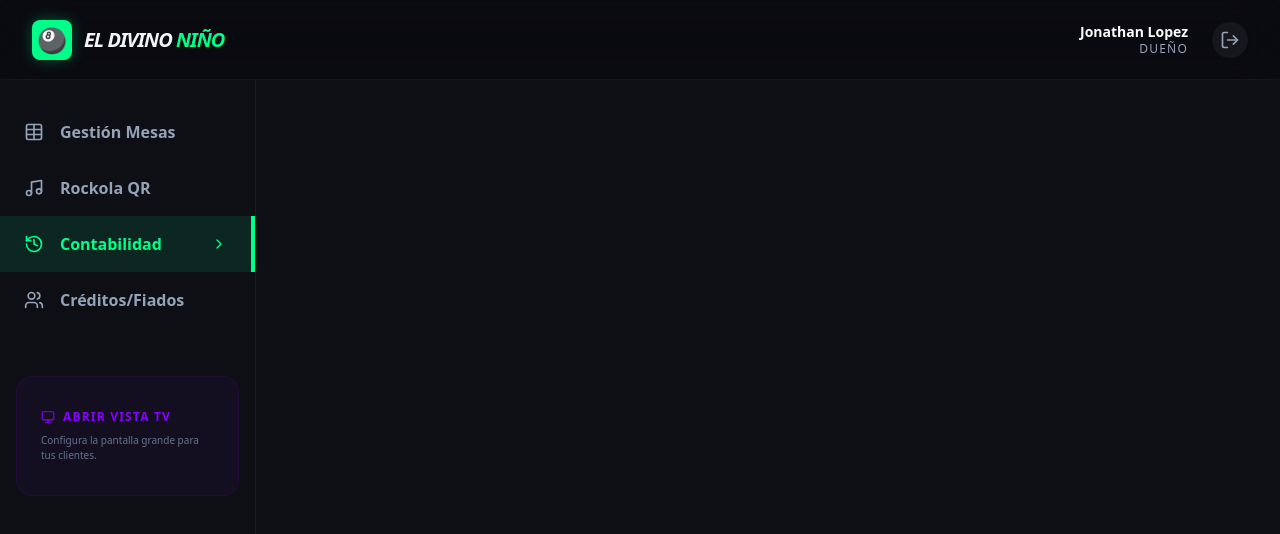
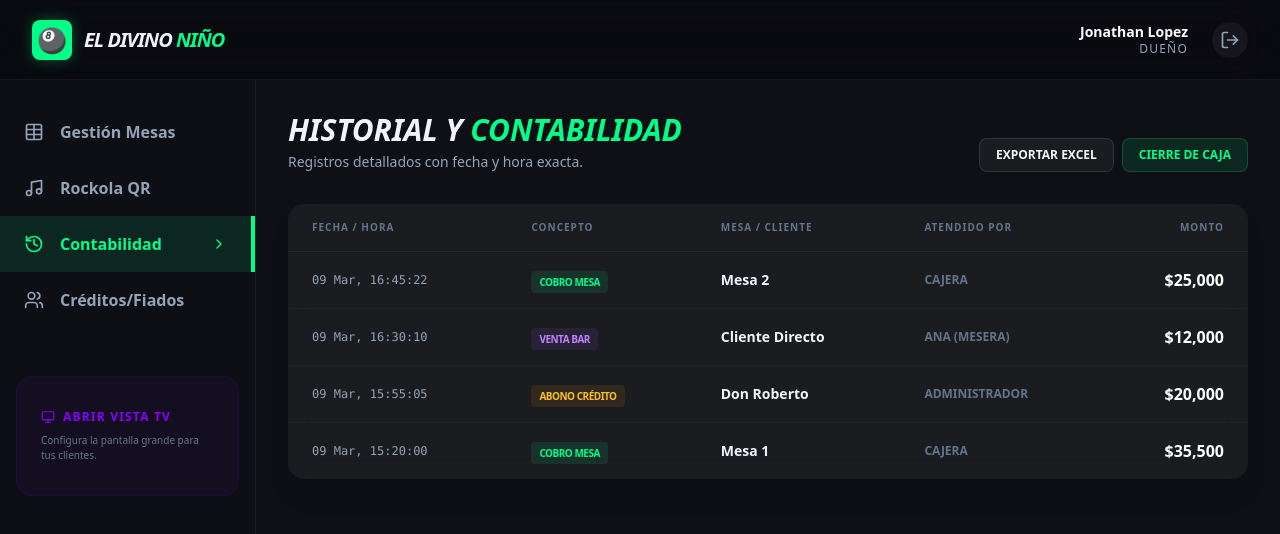
Before and after one commit to jonathanlopezb/billarbrujo, a React (Vite) app: page / in a window 1280 px wide. Both pictures are taken after a click on the button "Contabilidad". Shown: the top 534 px of the page. Built offline with nearby package versions, Linux system fonts and the light colour scheme.

Commit message:
feat: Historial de contabilidad con marcas de tiempo

```diff
--- a/src/App.jsx
+++ b/src/App.jsx
@@ -329,6 +329,59 @@ const TVView = ({ tables, queue }) => (
   </div>
 );
 
+const HistoryView = () => (
+  <div className="p-8">
+    <div className="mb-8 flex justify-between items-end">
+      <div>
+        <h2 className="text-3xl font-black mb-1 italic">HISTORIAL Y <span className="text-billar-neon">CONTABILIDAD</span></h2>
+        <p className="text-slate-400 text-sm">Registros detallados con fecha y hora exacta.</p>
+      </div>
+      <div className="flex gap-2">
+         <button className="bg-white/5 text-xs font-bold px-4 py-2 rounded-lg border border-white/10 hover:bg-white/10 transition-all">EXPORTAR EXCEL</button>
+         <button className="bg-billar-neon/10 text-billar-neon text-xs font-bold px-4 py-2 rounded-lg border border-billar-neon/20 hover:bg-billar-neon/20 transition-all">CIERRE DE CAJA</button>
+      </div>
+    </div>
+
+    <div className="glass-card overflow-hidden border-none bg-white/5">
+      <table className="w-full text-left">
+        <thead>
+          <tr className="border-b border-white/5 text-[10px] font-black text-slate-500 uppercase tracking-widest">
+            <th className="px-6 py-4">Fecha / Hora</th>
+            <th className="px-6 py-4">Concepto</th>
+            <th className="px-6 py-4">Mesa / Cliente</th>
+            <th className="px-6 py-4">Atendido Por</th>
+            <th className="px-6 py-4 text-right">Monto</th>
+          </tr>
+        </thead>
+        <tbody className="divide-y divide-white/[0.02]">
+          {[
+            { time: '09 Mar, 16:45:22', concept: 'Cobro Mesa', target: 'Mesa 2', staff: 'Cajera', amount: 25000 },
+            { time: '09 Mar, 16:30:10', concept: 'Venta Bar', target: 'Cliente Directo', staff: 'Ana (Mesera)', amount: 12000 },
+            { time: '09 Mar, 15:55:05', concept: 'Abono Crédito', target: 'Don Roberto', staff: 'Administrador', amount: 20000 },
+            { time: '09 Mar, 15:20:00', concept: 'Cobro Mesa', target: 'Mesa 1', staff: 'Cajera', amount: 35500 },
+          ].map((item, i) => (
+            <tr key={i} className="hover:bg-white/[0.02] transition-all group">
+              <td className="px-6 py-4 text-xs font-mono text-slate-400">{item.time}</td>
+              <td className="px-6 py-4">
+                <span className={`text-[10px] font-black px-2 py-1 rounded uppercase tracking-tighter ${
+                  item.concept.includes('Mesa') ? 'bg-billar-neon/10 text-billar-neon' :
+                  item.concept.includes('Bar') ? 'bg-purple-500/10 text-purple-400' :
+                  'bg-amber-500/10 text-amber-400'
+                }`}>
+                  {item.concept}
+                </span>
+              </td>
+              <td className="px-6 py-4 text-sm font-bold">{item.target}</td>
+              <td className="px-6 py-4 text-xs text-slate-500 font-bold uppercase">{item.staff}</td>
+              <td className="px-6 py-4 text-right font-black text-white">${item.amount.toLocaleString()}</td>
+            </tr>
+          ))}
+        </tbody>
+      </table>
+    </div>
+  </div>
+);
+
 const CreditsView = () => (
   <div className="p-8">
     <div className="mb-8">
@@ -465,6 +518,7 @@ export default function App() {
               {currentView === 'dashboard' && <DashboardView tables={tables} />}
               {currentView === 'music' && <MusicView queue={queue} />}
               {currentView === 'credits' && <CreditsView />}
+              {currentView === 'history' && <HistoryView />}
               {/* Other views would be here */}
             </motion.div>
           </AnimatePresence>
```
